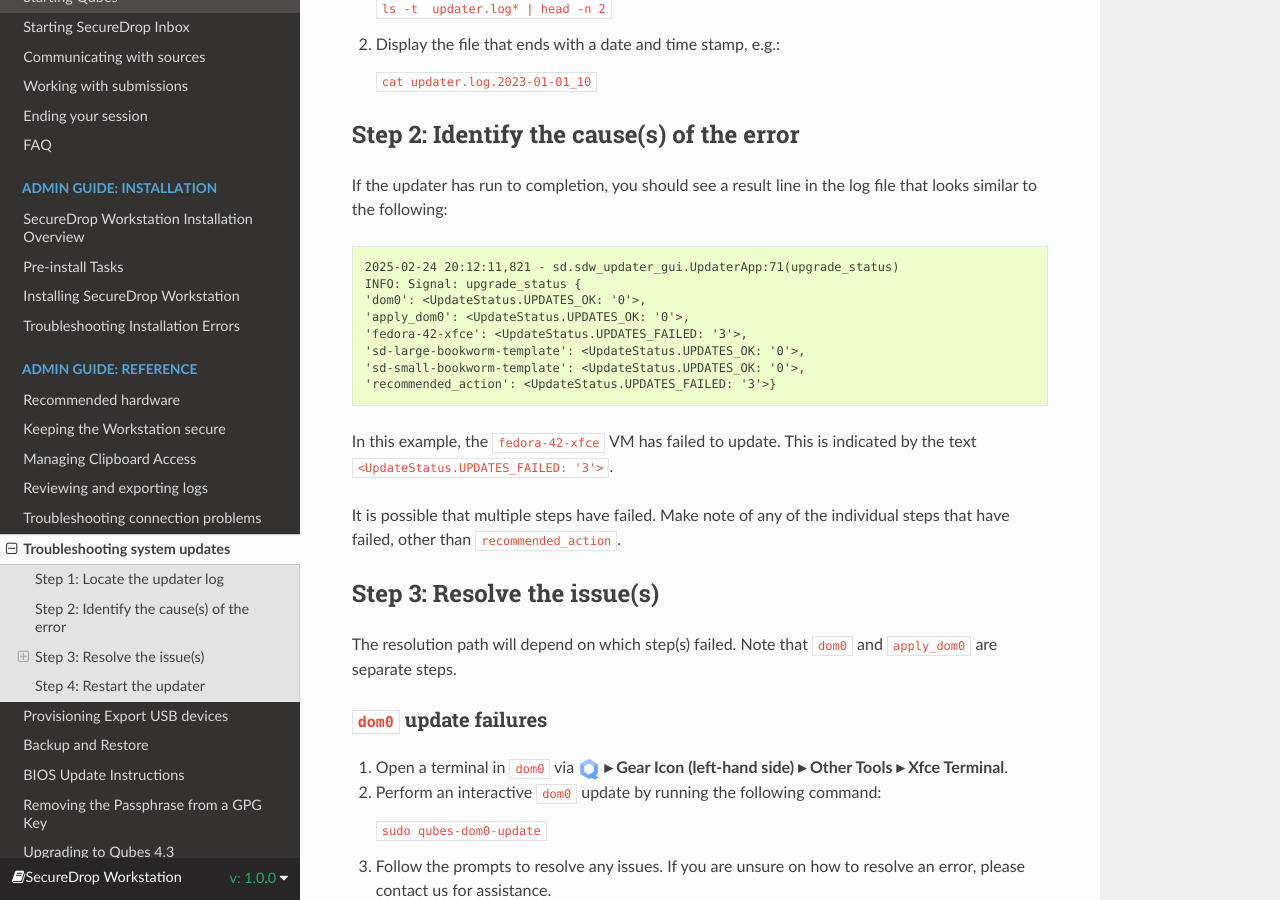
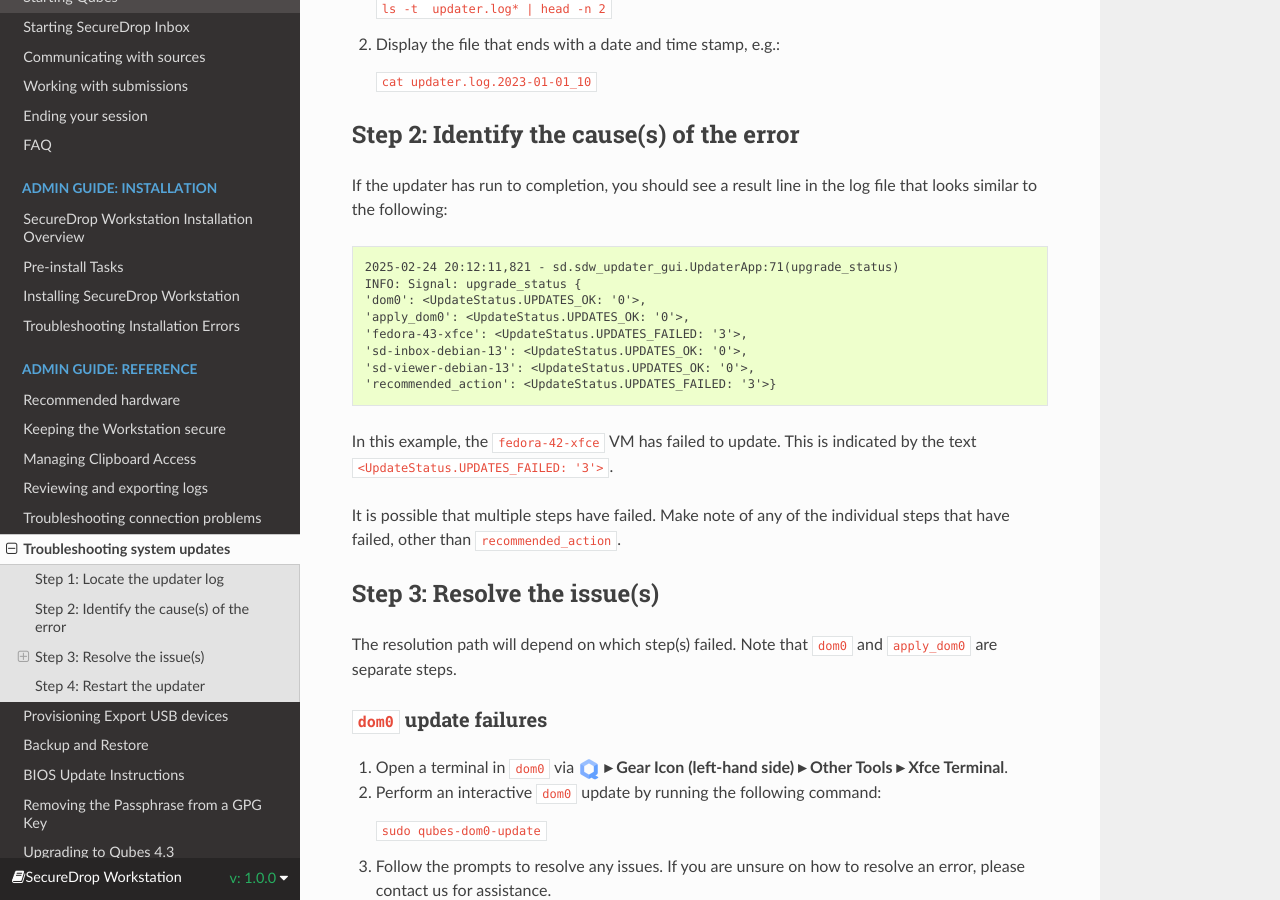
Before and after one commit to freedomofpress/securedrop-workstation-docs, a Sphinx documentation site: the page built from docs/admin/reference/troubleshooting_updates.rst, in a window 1280 px wide and 900 px high, scrolled down 1245 px. Built offline with Sphinx 7.4.7 and the Read the Docs theme 3.1.0, drawn with Linux system fonts in a browser that asks for light colours.

Commit message:
Update template names in updates troubleshooting

```diff
--- a/docs/admin/reference/troubleshooting_updates.rst
+++ b/docs/admin/reference/troubleshooting_updates.rst
@@ -66,9 +66,9 @@
   INFO: Signal: upgrade_status {
   'dom0': <UpdateStatus.UPDATES_OK: '0'>,
   'apply_dom0': <UpdateStatus.UPDATES_OK: '0'>,
-  'fedora-42-xfce': <UpdateStatus.UPDATES_FAILED: '3'>,
-  'sd-large-bookworm-template': <UpdateStatus.UPDATES_OK: '0'>,
-  'sd-small-bookworm-template': <UpdateStatus.UPDATES_OK: '0'>,
+  'fedora-43-xfce': <UpdateStatus.UPDATES_FAILED: '3'>,
+  'sd-inbox-debian-13': <UpdateStatus.UPDATES_OK: '0'>,
+  'sd-viewer-debian-13': <UpdateStatus.UPDATES_OK: '0'>,
   'recommended_action': <UpdateStatus.UPDATES_FAILED: '3'>}
 
 In this example, the ``fedora-42-xfce`` VM has failed to update.
```
